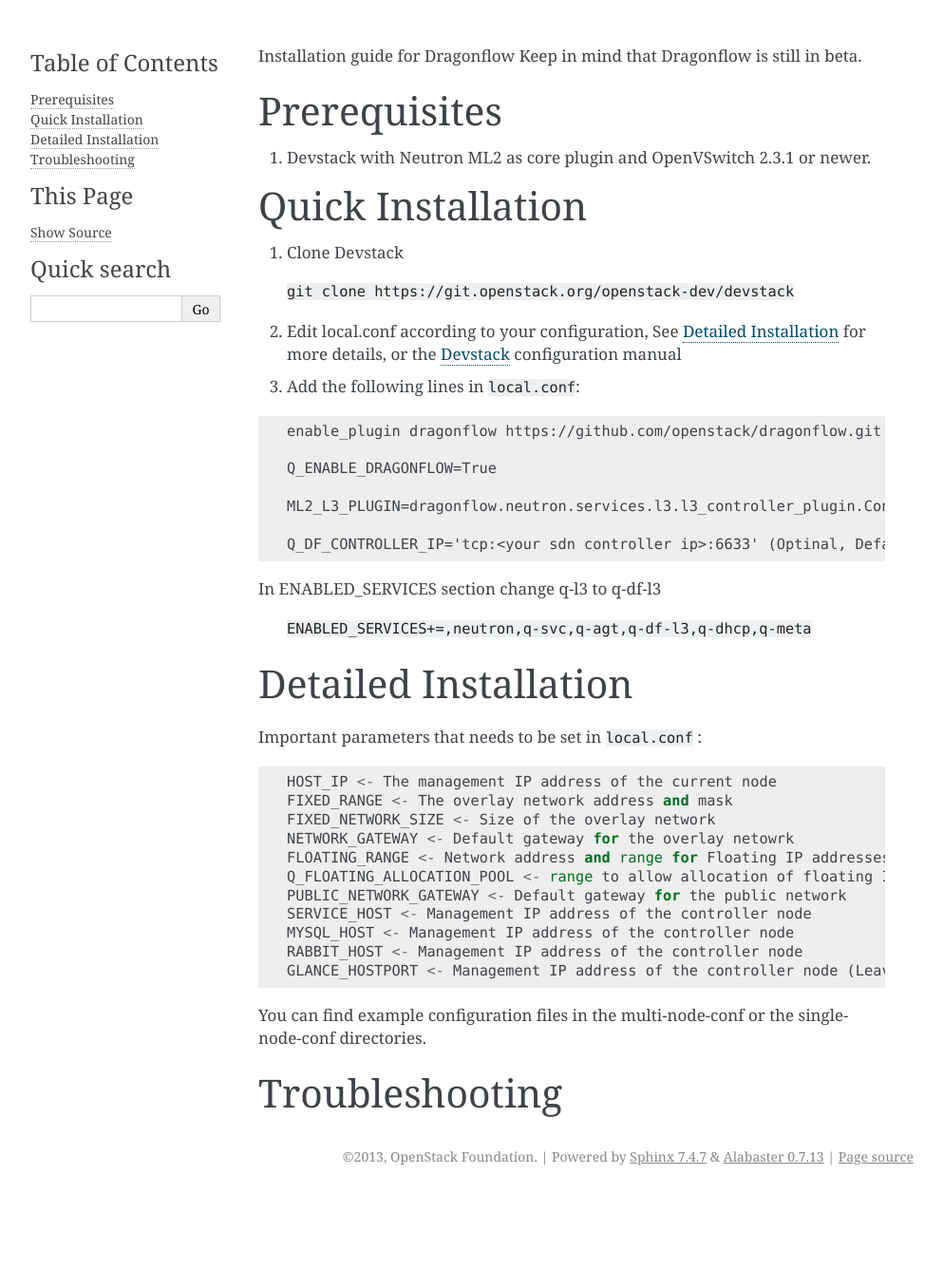
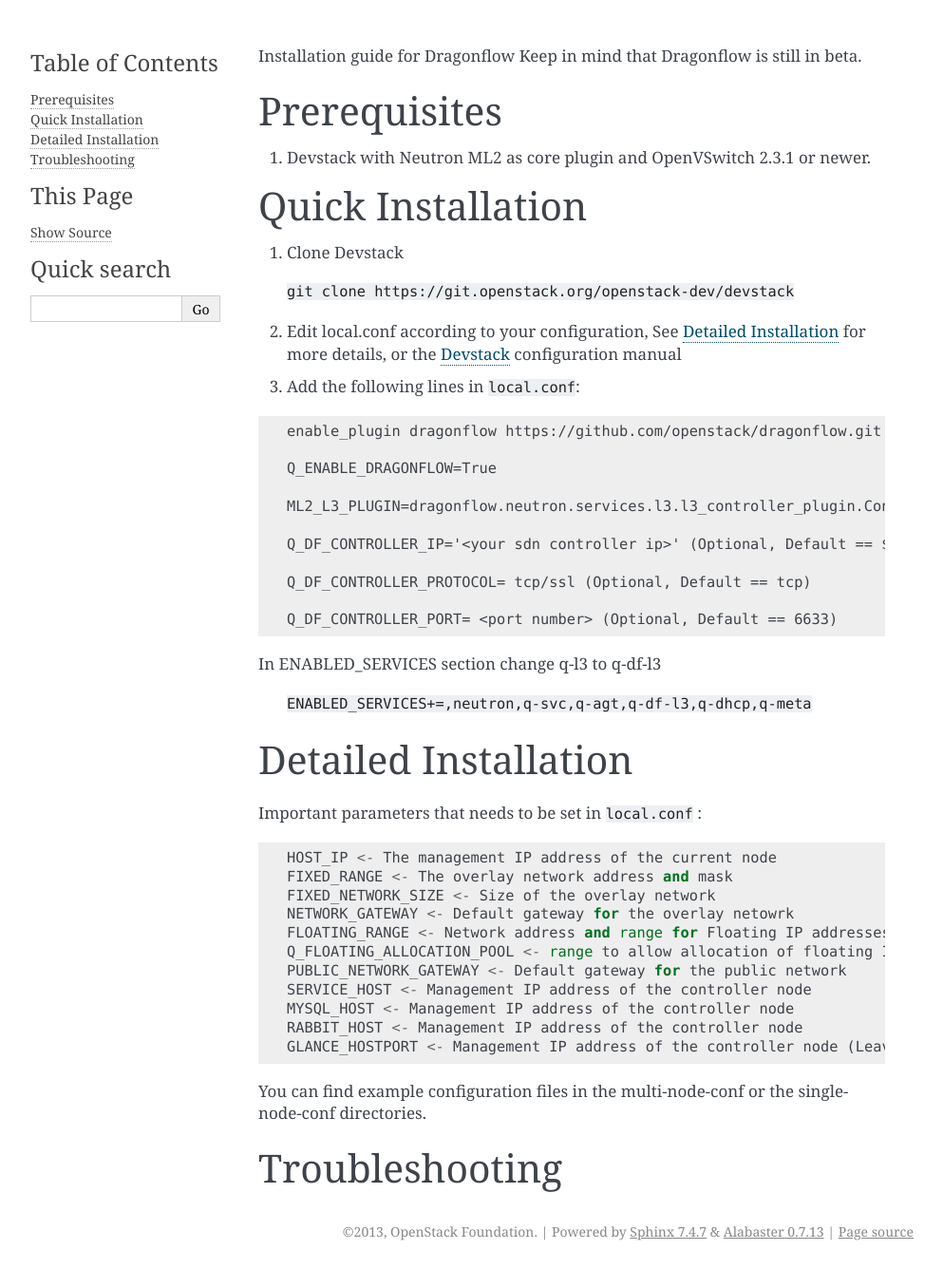
Before and after one commit to openstack-archive/dragonflow, a Sphinx documentation site: the page built from doc/source/readme.rst, in a window 1280 px wide. Shown: the whole page at 95% size, without its empty margins (148-1141 px from the left). Built offline with Sphinx 7.4.7, drawn with Linux system fonts in a browser that asks for light colours; before the commit the page ends 1257 px from its top, so only the background shows below that.

Commit message:
Added more devstack install  parameters to dragonFlow controller options
QDF CONTROLLER IP= (Optional, Default == $HOST_IP)
Q_DF CONTROLLER PROTOCOL= tcp/ssl (Optinal, Default == tcp) Q_DF_CONTROLLER_PORT= <port number> (Optinal, Default == 6633)

Change-Id: I9fe6ab5728b3c967902c150e0b08ba0916d19956

```diff
--- a/doc/source/multi-node-conf/compute_node_local.conf
+++ b/doc/source/multi-node-conf/compute_node_local.conf
@@ -30,8 +30,9 @@
 Q_AGENT_EXTRA_AGENT_OPTS=(tunnel_types=vxlan vxlan_udp_port=8472)
 Q_USE_NAMESPACE=True
 Q_USE_SECGROUP=True
+#dragonflow settings
 Q_ENABLE_DRAGONFLOW=True
-
+Q_DF_CONTROLLER_IP=10.100.100.4
 #
 #Log Output
 LOGFILE=/opt/stack/logs/stack.sh.log
--- a/doc/source/readme.rst
+++ b/doc/source/readme.rst
@@ -27,8 +27,11 @@
 
    ML2_L3_PLUGIN=dragonflow.neutron.services.l3.l3_controller_plugin.ControllerL3ServicePlugin
 
-   Q_DF_CONTROLLER_IP='tcp:<your sdn controller ip>:6633' (Optinal, Default == $HOST_IP)
+   Q_DF_CONTROLLER_IP='<your sdn controller ip>' (Optional, Default == $HOST_IP)
 
+   Q_DF_CONTROLLER_PROTOCOL= tcp/ssl (Optional, Default == tcp)
+
+   Q_DF_CONTROLLER_PORT= <port number> (Optional, Default == 6633)
 
 In ENABLED_SERVICES section change q-l3 to q-df-l3
 
```
Also changed, not shown: 1 other file.
